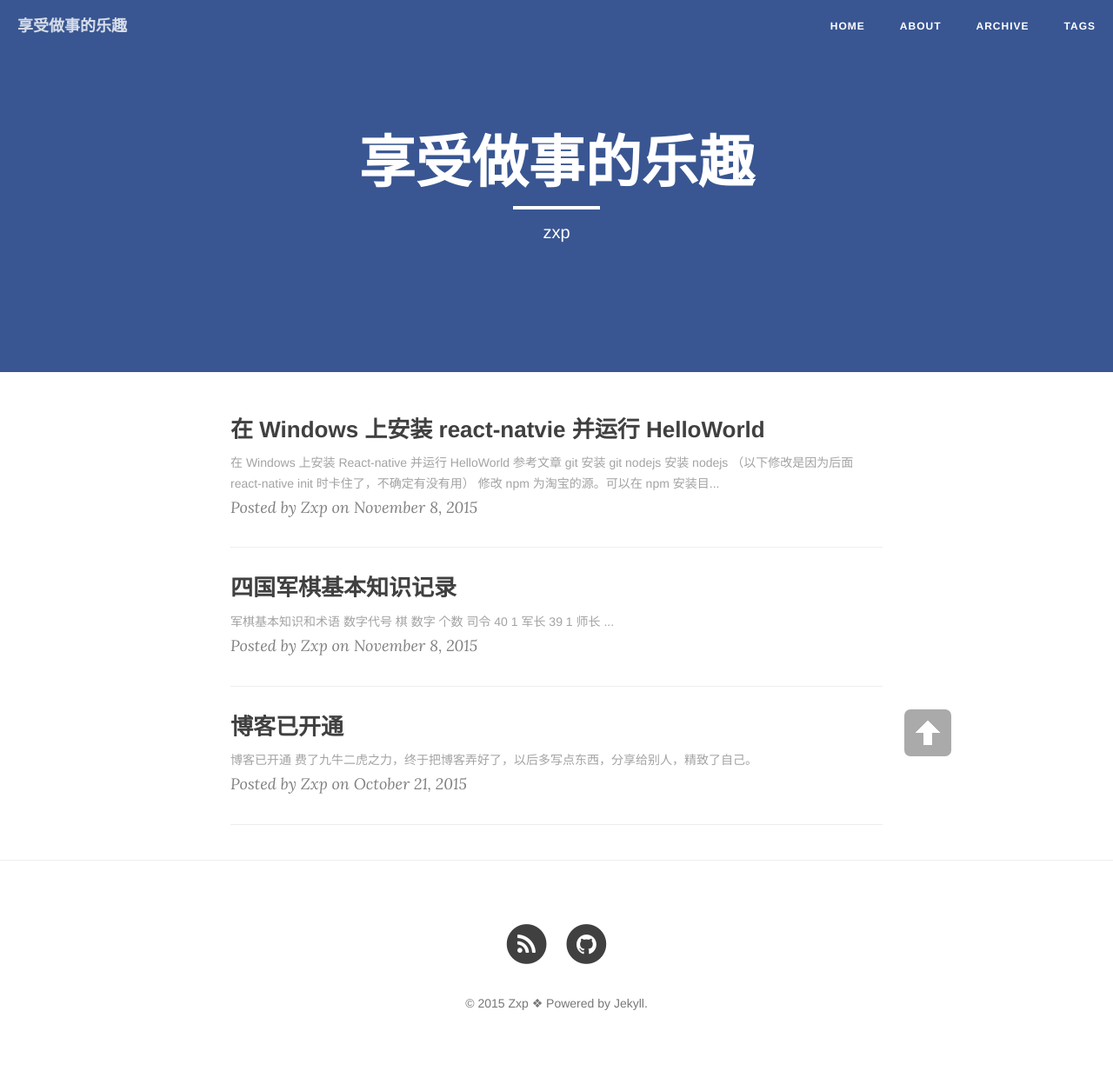
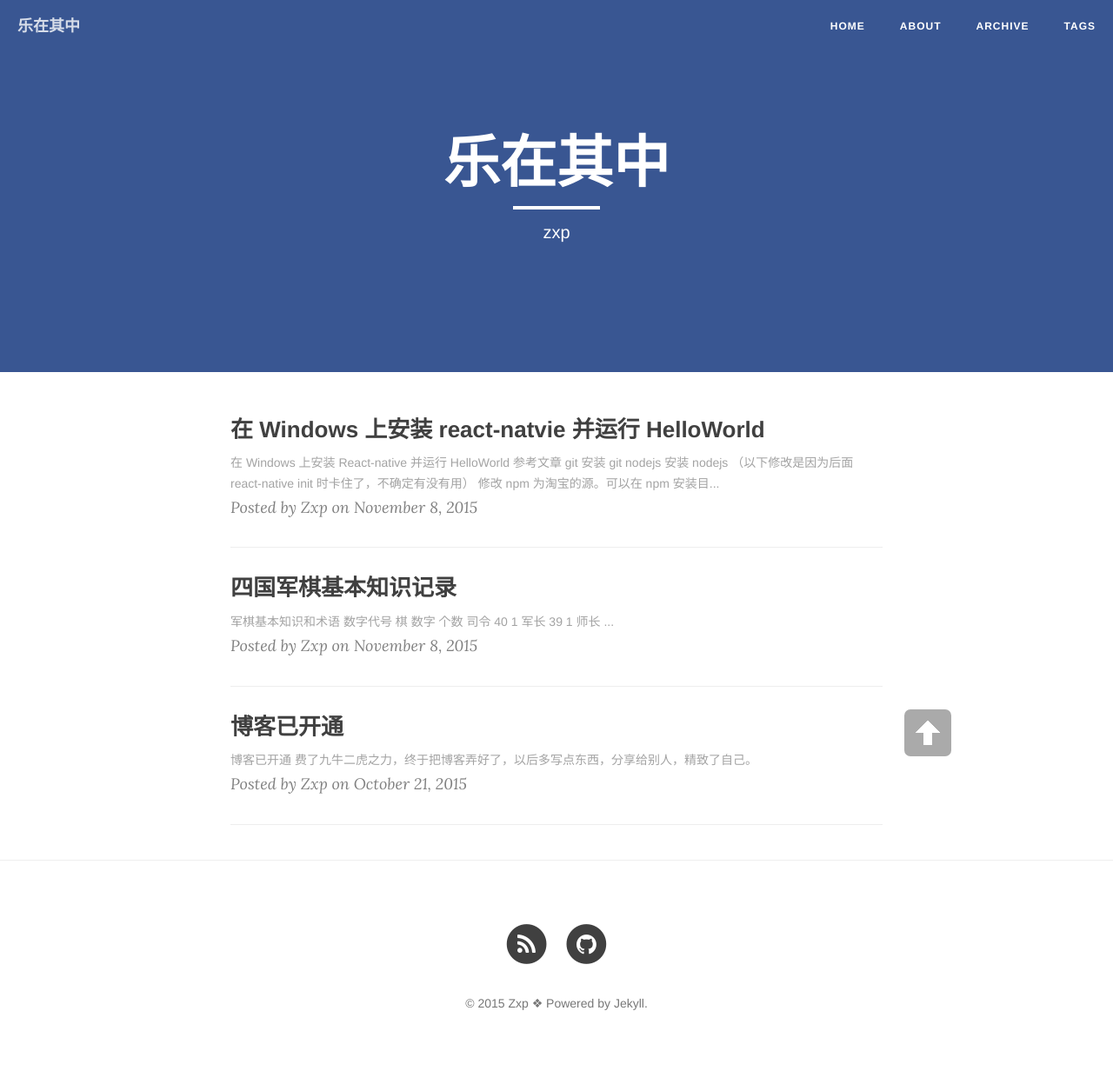
Before and after one commit to HandsomeBall/HandsomeBall.github.io, a Jekyll site: the page built from index.html, in a window 1280 px wide. Shown: the whole page at 87% size. Built offline with Jekyll 4.4.1, drawn with Linux system fonts in a browser that asks for light colours; nearby versions of some CDN libraries; the list of posts is cut into pages by our own code; comment, search, counter and statistics services are not loaded.

Commit message:
修改网站名

```diff
--- a/Interview.html
+++ b/Interview.html
@@ -1,7 +1,7 @@
 ---
 layout: page
 header-img: "img/birds.jpg"
-description: "享受做事的乐趣"
+description: "乐在其中"
 permalink: Interview.html
 ---
 
--- a/_config.yml
+++ b/_config.yml
@@ -1,8 +1,8 @@
 # Site settings
-title: 享受做事的乐趣
+title: 乐在其中
 header-img: "img/facebook.jpg"
 tagline: "cn"
-description: "zxp|享受做事的乐趣"
+description: "zxp|乐在其中"
 baseurl: ""
 url: "http://handsomeball.com"
 
@@ -10,7 +10,7 @@
 owner:
   name: " Zxp"
   email: 3152149160@qq.com
-  bio: "追求兴趣"
+  bio: "追求兴趣，乐在其中"
 
 # Data
 gavatar: http://dreamofbook.qiniudn.com/Az..png
```
Also changed, not shown: README.md.
